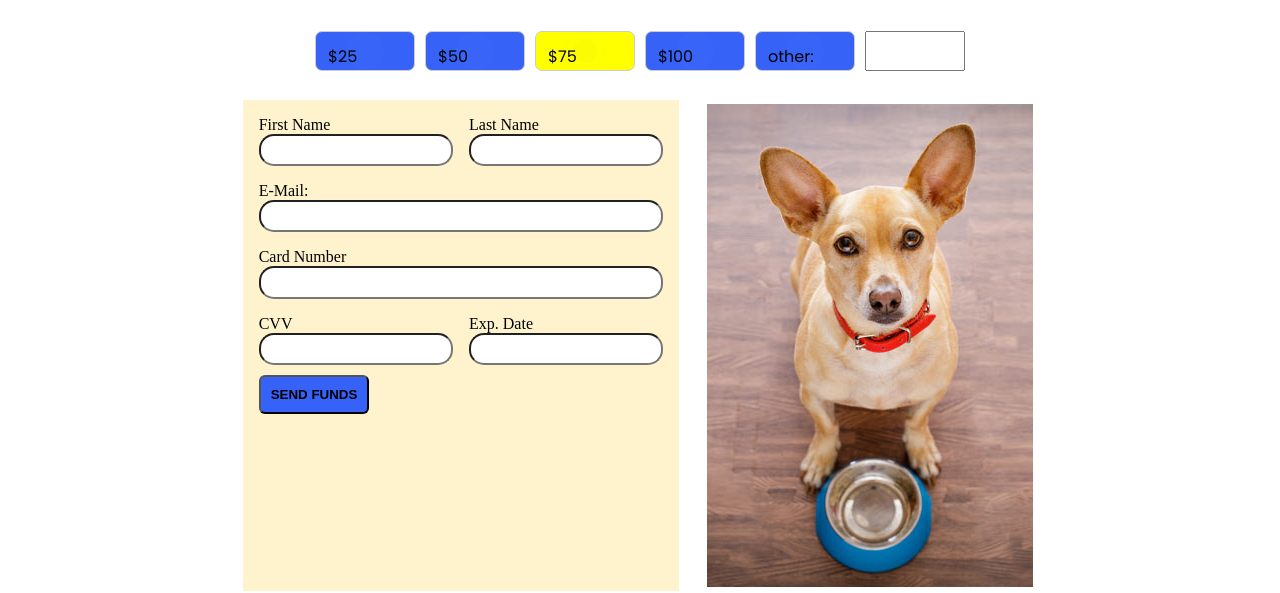
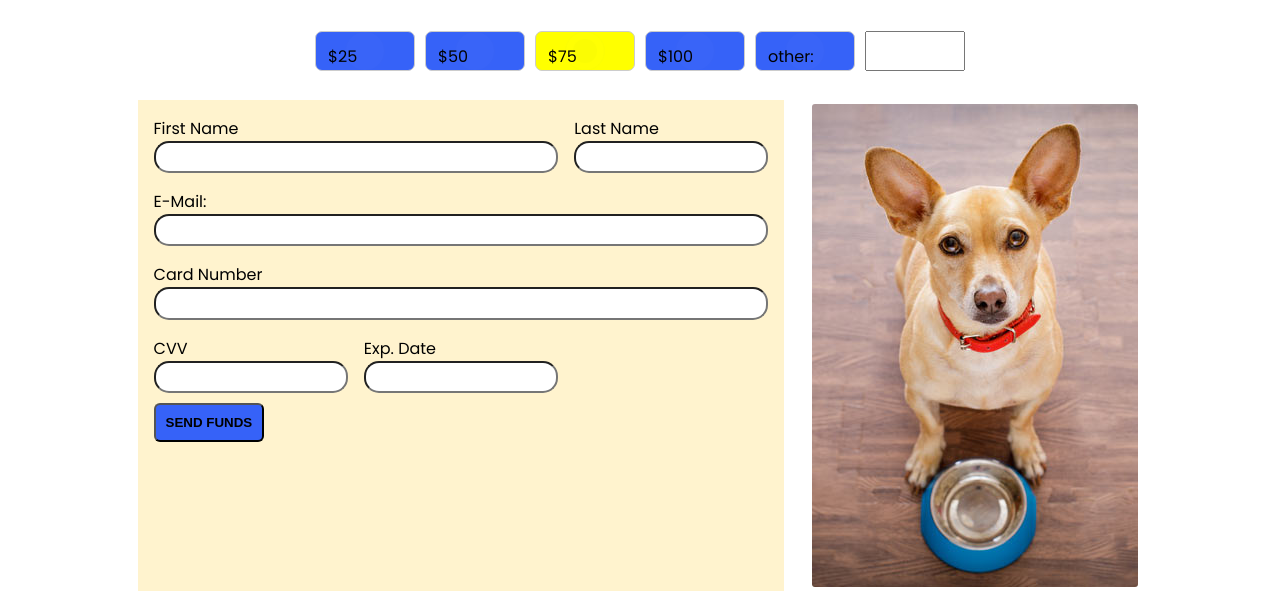
Before and after one commit to amarcolin/FewdFinalproject, a plain HTML site: page root/pages/support.html in a window 1280 px wide. Shown: the part 387-980 px from the top of the page. Drawn offline with nearby package versions, Linux system fonts and the light colour scheme.

Commit message:
Update support.css

```diff
--- a/root/css/support.css
+++ b/root/css/support.css
@@ -25,7 +25,9 @@ section.formSupport h4, .wishList h4 {
     font-family: 'Nunito', sans-serif;
     font-weight: bold;
 }
-
+form {
+    font-family: 'Poppins', sans-serif;
+}
 fieldset {
     padding: 1em;
     margin: .75em 0;
@@ -96,7 +98,9 @@ div.wrapSummit {
     align-items: center;
     justify-content: space-between;
 }
-
+img {
+    border-radius: 3px;
+}
 img.smallDog {
     margin: .75em 0 .75em .75em;
     width: 150px;
@@ -115,7 +119,7 @@ fieldset#donateButtons {
     list-style-type: none;
     margin: 25px 0 0 0;
     padding: 0;
-    font-family: 'Poppins', sans-serif;
+
 
 }
 
@@ -176,6 +180,7 @@ fieldset#donateButtons {
 
 .wishList ul {
     font-family: 'Quicksand', sans-serif;
+    font-size: 1.5em;
     padding: 1em 1.75em;
     line-height: 1.5;
 }
@@ -183,7 +188,14 @@ fieldset#donateButtons {
 
 /* break point */
 
-@media screen and (min-width: 642px){
+@media screen and (min-width: 733px){
+    fieldset#cardField {
+        background-color: #FFF3CE;
+        margin: .75em;
+        width: auto;
+    }
+
+
     div.wrapCardImg {
         display: flex;
         justify-content: center;
@@ -195,13 +207,31 @@ fieldset#donateButtons {
     }
     img.bigDog{
         display: block;
-        padding: 1em;
+        margin: 1em;
+    }
+    #cardForm {
+
+        grid-template-columns: auto auto auto auto;
     }
     #item1 {
+        grid-column: 1 / 3;
+    }
+
+    #item2{
+        grid-column: 3 / 5;
+    }
+    #item3 {
+        grid-column: 1 / 5;
+    }
+
+    #item4 {
+        grid-column: 1 / 5;
+    }
+    #item5 {
         grid-column: 1 / 2;
     }
 
-    #item2{
+    #item6 {
         grid-column: 2 / 3;
     }
     .wishList ul {
```
